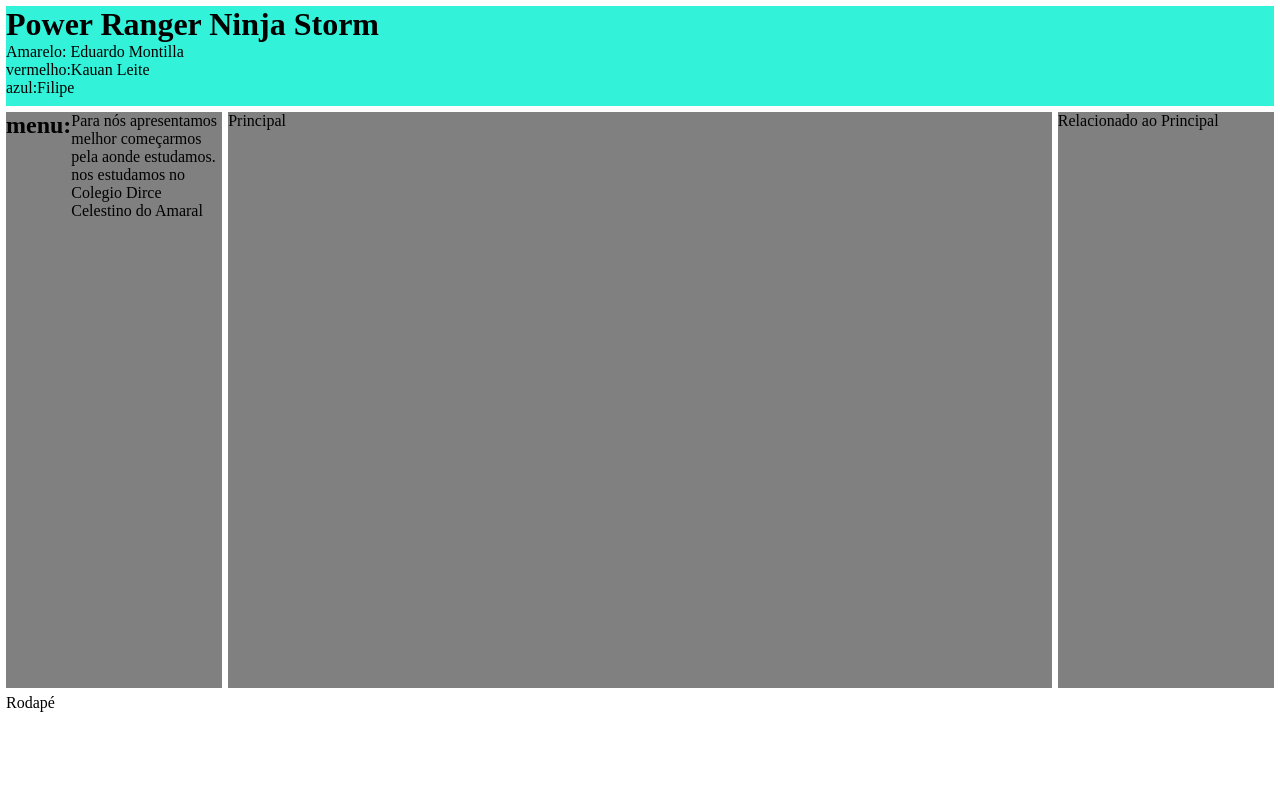
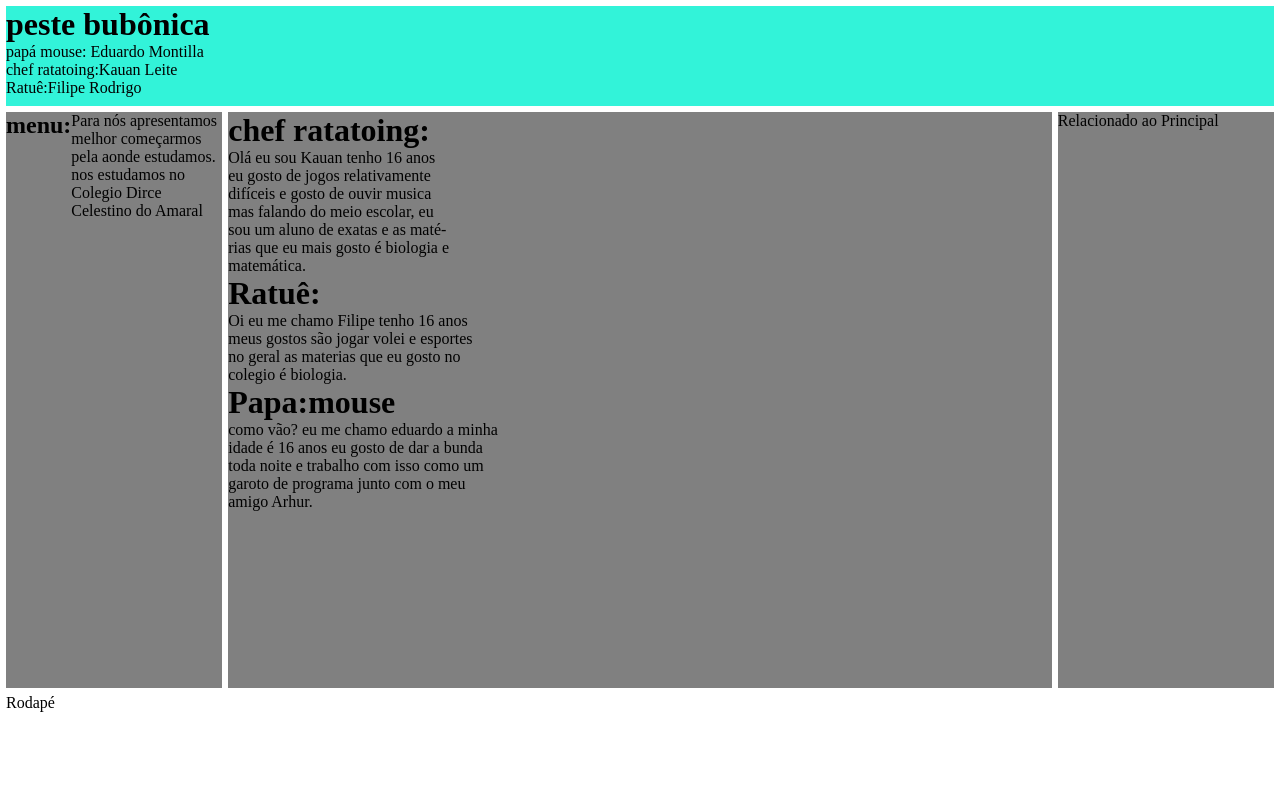
Before and after one commit to davideep14/Sala-Layout, a plain HTML site: page index.html in a window 1280 px wide. Drawn offline with Linux system fonts and the light colour scheme.

Commit message:
Update index.html

```diff
--- a/index.html
+++ b/index.html
@@ -61,15 +61,18 @@
             height: 100px;
             flex: 1 1 100vw;
         }
+        .texto {
+  vertical-align: top;
+}
     </style>
 </head>
 
 <body>
     <header>
-        <div><h1>Power Ranger Ninja Storm</h1>
-        <p>Amarelo: Eduardo Montilla</p>
-        <p>vermelho:Kauan Leite</p>
-        <P>azul:Filipe</P>
+        <div><h1>peste bubônica</h1>
+        <p>papá mouse: Eduardo Montilla</p>
+        <p>chef ratatoing:Kauan Leite</p>
+        <p>Ratuê:Filipe Rodrigo</P>
     </div>
 
 
@@ -80,7 +83,40 @@
         <p>nos estudamos no Colegio Dirce Celestino do Amaral</p> </div>
 
     </nav>
-    <main> Principal </main>
+    <main>
+
+        <tableclass="texto">
+
+            <tr>
+                <td><h1>chef ratatoing:</h1>
+                    <p>Olá eu sou Kauan tenho 16 anos</p>
+                    <p>eu gosto de jogos relativamente</p>
+                    <p>difíceis e gosto de ouvir musica</p>
+                    <p>mas falando do meio escolar, eu</p>
+                    <p>sou um aluno de exatas e as maté-</p>
+                    <p>rias que eu mais gosto é biologia e </p>
+                    <p>matemática.</p>
+
+                </td>
+                 <td><H1>Ratuê:</H1>
+                    <p>Oi eu me chamo Filipe tenho 16 anos</p>
+                    <p>meus gostos são jogar volei e esportes</p>
+                    <P>no geral as materias que eu gosto no </P>
+                    <p> colegio é biologia. </p>
+                </td>
+                <td>
+                    <h1>Papa:mouse </h1>
+                    <p>como vão? eu me chamo eduardo a minha</p>
+                    <p>idade é 16 anos eu gosto de dar a bunda</p>
+                    <p>toda noite e trabalho com isso como um</p>
+                    <p>garoto de programa junto com o meu </p>
+                    <p>amigo Arhur.</p>
+                </td>
+            </tr>
+
+        </table>
+
+    </h1></main>
     <aside> Relacionado ao Principal </aside>
     <footer> Rodapé </footer>
 </body>
```
